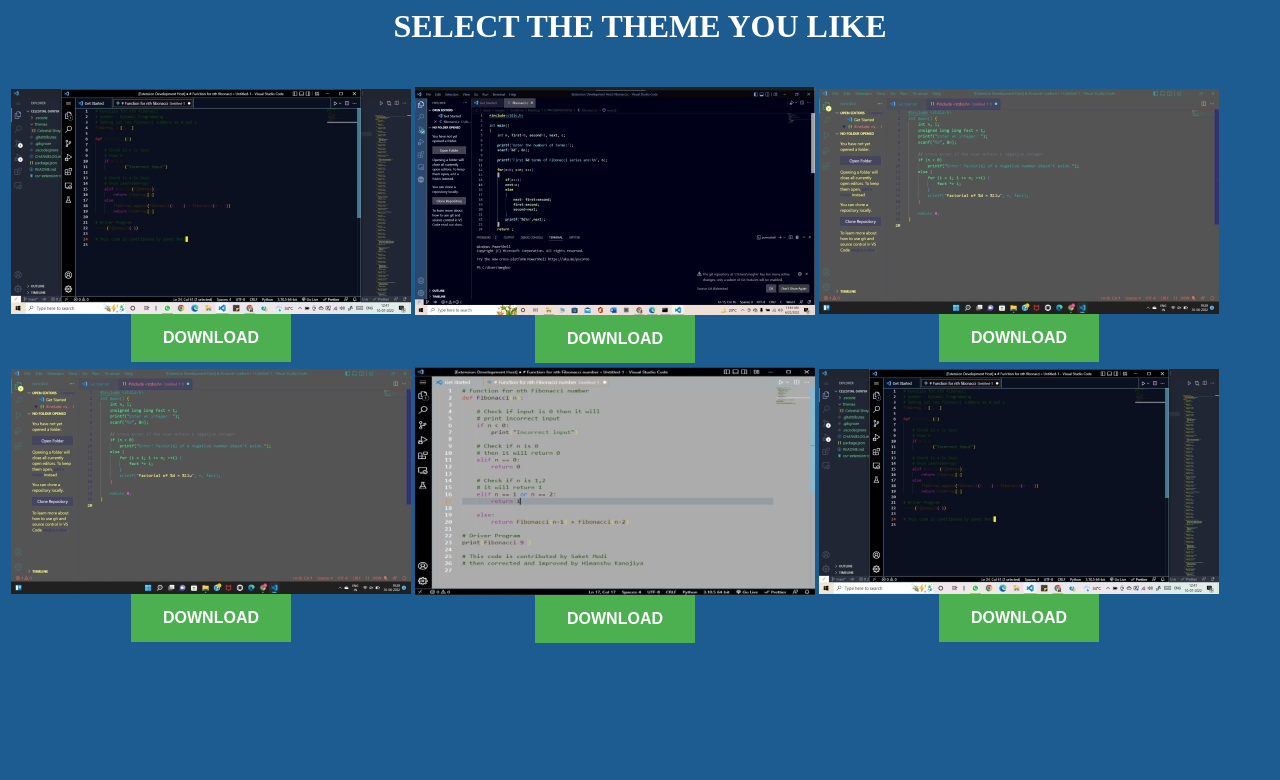
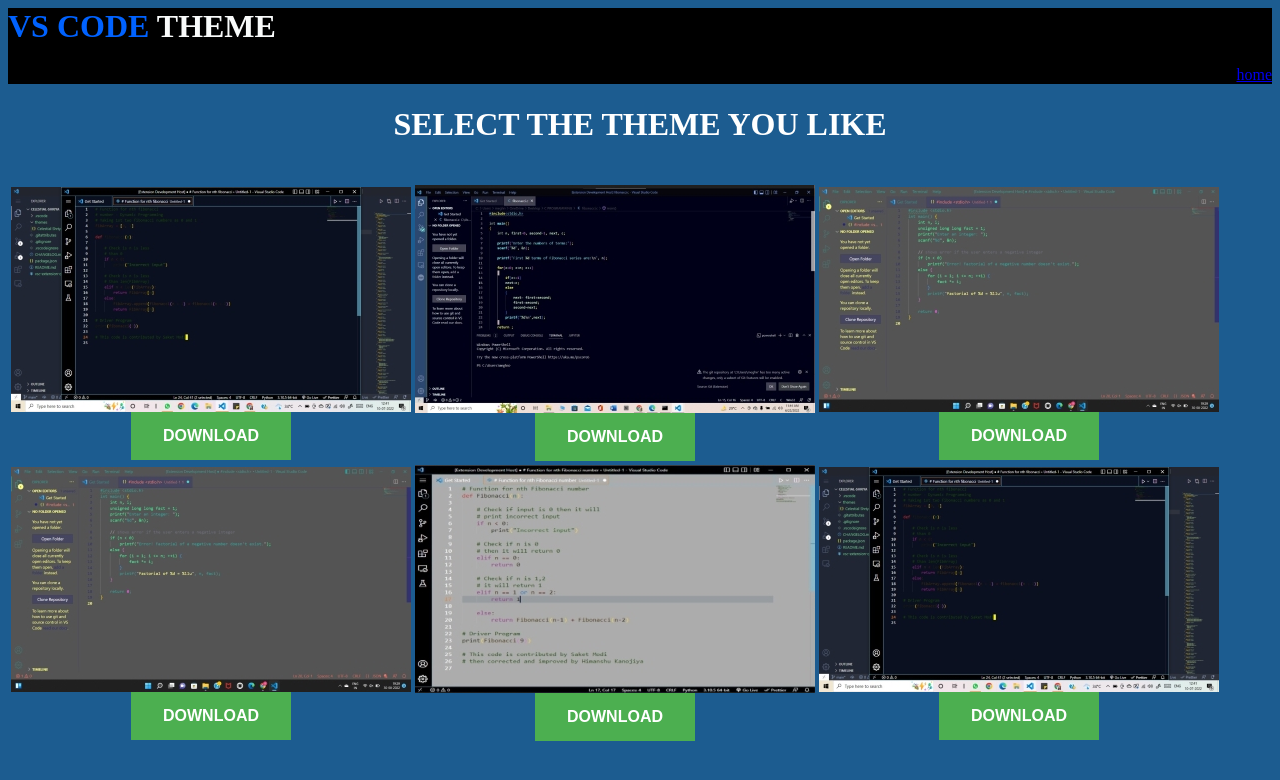
Before and after one commit to Ravenin7/Celestial-Biscuit-VSCode-Theme, a website: page cbpg/theme.html in a window 1280 px wide. Drawn offline with Linux system fonts and the light colour scheme.

Commit message:
Update theme.html

```diff
--- a/cbpg/theme.html
+++ b/cbpg/theme.html
@@ -4,7 +4,15 @@
 
 </head>
 <body class="background">
-    <float class="homepage">
+    <header >
+
+    <div style="background-color: black;">
+   <h1 style="background-color: black;"> <span style="color:rgb(0, 98, 255);">VS CODE</span><span style="color: rgb(249, 251, 251);"> THEME</span></h1>
+       <div style="text-align:right; color:rgb(242, 244, 244);"> <a href="cb.html" class="white">home</a></div>
+
+    </div>
+    </header>
+    <DIV class="homepage">
       <h1 style="text-align:center; color:white;">SELECT THE THEME YOU LIKE</h1>
       <table class="theme">
           <tr>
@@ -19,5 +27,5 @@
 
       </table>
 
-    </float>
+    </DIV>
 </body>
```
